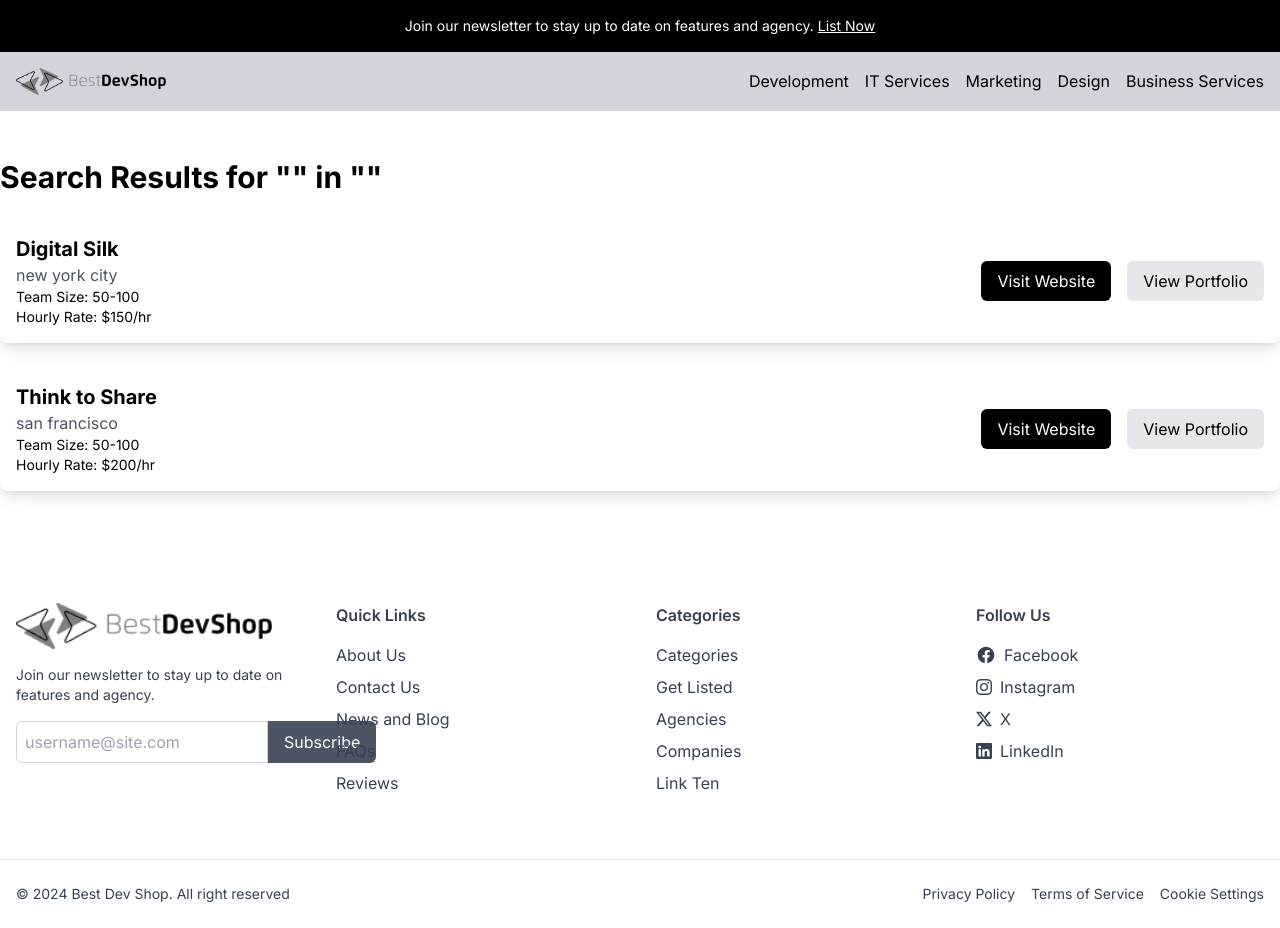
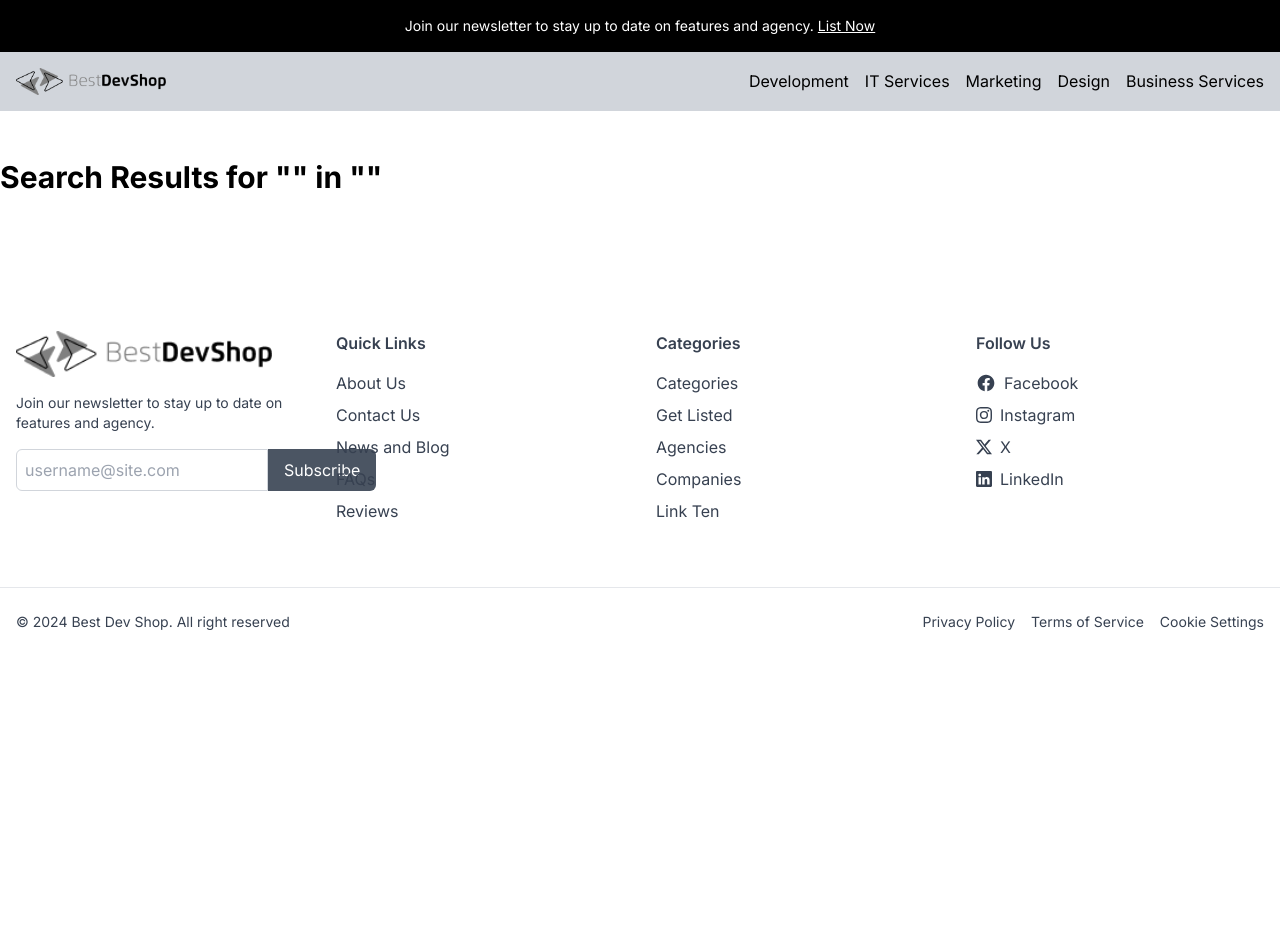
Before and after one commit to mdemon201287/Best-Dev-Shop-Nextjs-main, a Next.js app: page /listing in a window 1280 px wide. After the commit the page ends 800 px from the top, so only its background shows below. Built offline with nearby package versions, Linux system fonts and the light colour scheme.

Commit message:
modified

```diff
--- a/next.config.mjs
+++ b/next.config.mjs
@@ -1,4 +1,9 @@
 /** @type {import('next').NextConfig} */
-const nextConfig = {};
+const nextConfig = {
+    images: {
+      domains: ['example.com'], // Add external domains if needed
+    },
+    // Other Next.js configurations can go here
+  };
 
-export default nextConfig;
+  export default nextConfig;
--- a/src/app/[agency]/page.tsx
+++ b/src/app/[agency]/page.tsx
@@ -3,10 +3,12 @@
 'use client';
 
 import { useEffect, useState } from 'react';
-import { useRouter } from 'next/navigation'; // Ensure correct import
-import FilterSection from '../../components/FilterSection'; // Import FilterSection component
+import { useRouter } from 'next/navigation';
+import FilterSection from '../../components/FilterSection';
+import Image from 'next/image';
 import { Star } from 'lucide-react';
 
+// Define the interface for Agency
 interface Agency {
   name: string;
   location: string;
@@ -15,7 +17,8 @@
   description: string;
 }
 
-const agencies = [
+// List of agencies
+const agencies: Agency[] = [
   {
     name: 'Digital Silk',
     location: 'New York City, US',
@@ -23,42 +26,16 @@
     rate: '$150/hr',
     description: 'We build top-quality digital solutions for brands.',
   },
-  {
-    name: 'Think to Share',
-    location: 'San Francisco, US',
-    teamSize: '50-100',
-    rate: '$200/hr',
-    description: 'Leading software development company in the Bay Area.',
-  },
-  {
-    name: 'Ignite Visibility',
-    location: 'New York City, US',
-    teamSize: '50-100',
-    rate: '$200/hr',
-    description: 'Experts in marketing and brand visibility.',
-  },
-  {
-    name: 'Trango Tech',
-    location: 'New York City, US',
-    teamSize: '50-100',
-    rate: '$200/hr',
-    description: 'Top technology and consulting services.',
-  },
-  {
-    name: 'Eseo Space',
-    location: 'New York City, US',
-    teamSize: '50-100',
-    rate: '$200/hr',
-    description: 'Space technology and software solutions.',
-  },
+  // Add other agencies here
 ];
 
 export default function AgencyPage() {
   const router = useRouter();
+
+  // Update state to allow for both null and Agency types
   const [agency, setAgency] = useState<Agency | null>(null);
   const [isMounted, setIsMounted] = useState(false);
 
-  // Ensure the component is mounted before using router
   useEffect(() => {
     setIsMounted(true);
   }, []);
@@ -66,8 +43,6 @@
   useEffect(() => {
     if (isMounted && router) {
       const agencyName = window.location.pathname.split('/').pop();
-
-      if (agencyName) {
       const foundAgency = agencies.find(
         (agency) => agency.name.toLowerCase().replace(/\s+/g, '-') === agencyName
       );
@@ -75,15 +50,12 @@
         setAgency(foundAgency);
       }
     }
-    }
   }, [isMounted, router]);
 
-  // Show loading state if agency is not loaded yet
   if (!agency) {
     return <p>Loading...</p>;
   }
 
-  // Construct image path based on agency name
   const imagePath = `/images/${agency.name.toLowerCase().replace(/\s+/g, '-')}.png`;
 
   return (
@@ -97,20 +69,21 @@
         {/* Agency details section */}
         <div className="w-full lg:w-3/4">
           <h1 className="text-3xl font-bold">{agency.name}</h1>
-          <div className='p-4 mt-5 rounded-lg shadow-2xl'>
-          <img
+          <div className="p-4 mt-5 rounded-lg shadow-2xl">
+            <Image
               src={imagePath}
               alt={`${agency.name} logo`}
-            className="mb-4 w-auto h-auto object-contain "
+              width={300}
+              height={150}
+              className="mb-4 w-auto h-auto object-contain"
               onError={(e) => {
-              // Handle fallback if image doesn't exist
-              e.currentTarget.src = '/images/default-image.png'; // Fallback image
+                e.currentTarget.src = '/images/default-image.png';
               }}
             />
             <p>{agency.description}</p>
             <div className="flex items-center mb-2">
-                    {[1, 2, 3, 4, 5].map((star) => (
-                      <Star key={star} className="w-4 h-4 text-yellow-400" />
+              {[1, 2, 3, 4, 5].map((_, i) => (
+                <Star key={i} className="w-4 h-4 text-yellow-400" />
               ))}
             </div>
             <p className="mt-4">
--- a/src/app/listing/page.tsx
+++ b/src/app/listing/page.tsx
@@ -1,64 +1,29 @@
 // src/app/listing/page.tsx
 
-'use client'
+'use client';
 
-import { useSearchParams } from 'next/navigation'
-import Link from 'next/link'
-import Image from 'next/image'
+import { Suspense } from 'react';
+import { useSearchParams } from 'next/navigation';
 
-const agencies = [
-  {
-    name: 'Digital Silk',
-    location: 'new-york-city',
-    teamSize: '50-100',
-    rate: '$150/hr',
-  },
-  {
-    name: 'Think to Share',
-    location: 'san-francisco',
-    teamSize: '50-100',
-    rate: '$200/hr',
-  },
-  // Add more agencies as needed...
-]
+const ListingPage = () => {
+    const searchParams = useSearchParams();
+    const searchQuery = searchParams.get('search') || '';
+    const locationQuery = searchParams.get('location') || '';
 
-export default function ListingPage() {
-  const searchParams = useSearchParams()
-  const searchQuery = searchParams.get('search') || ''
-  const locationQuery = searchParams.get('location') || ''
+    return (
+        <div className="container mx-auto py-12">
+            <h1 className="text-3xl font-bold mb-6">
+                Search Results for &quot;{searchQuery}&quot; in &quot;{locationQuery}&quot;
+            </h1>
+            {/* Your content here */}
+        </div>
+    );
+};
 
-  const filteredAgencies = agencies.filter(agency =>
-    agency.name.toLowerCase().replace(/\s+/g, '-').includes(searchQuery) &&
-    agency.location.toLowerCase().includes(locationQuery)
-  )
-
-  return (
-    <div className="container mx-auto py-12">
-      <h1 className="text-3xl font-bold mb-6">Search Results for "{searchQuery}" in "{locationQuery}"</h1>
-
-      {/* Listing Agencies */}
-      <div className="grid grid-cols-1 gap-6">
-        {filteredAgencies.length > 0 ? (
-          filteredAgencies.map((agency, index) => (
-            <Link key={index} href={`/${agency.name.toLowerCase().replace(/\s+/g, '-')}`}>
-              <div className="bg-white shadow-lg p-4 rounded-lg flex justify-between items-center cursor-pointer">
-                <div>
-                  <h2 className="text-xl font-bold">{agency.name}</h2>
-                  <p className="text-gray-600">{agency.location.replace(/-/g, ' ')}</p>
-                  <p className="text-sm">Team Size: {agency.teamSize}</p>
-                  <p className="text-sm">Hourly Rate: {agency.rate}</p>
-                </div>
-                <div className="flex space-x-4">
-                  <button className="bg-black text-white px-4 py-2 rounded-md">Visit Website</button>
-                  <button className="bg-gray-200 px-4 py-2 rounded-md">View Portfolio</button>
-                </div>
-              </div>
-            </Link>
-          ))
-        ) : (
-          <p>No agencies found matching your search.</p>
-        )}
-      </div>
-    </div>
-  )
+export default function ListingPageWrapper() {
+    return (
+        <Suspense fallback={<div>Loading...</div>}>
+            <ListingPage />
+        </Suspense>
+    );
 }
--- a/src/app/search/page.tsx
+++ b/src/app/search/page.tsx
@@ -1,47 +1,29 @@
 // src/app/search/page.tsx
 
-'use client'
+'use client';
 
-import { useSearchParams } from 'next/navigation'
-import Link from 'next/link'
+import { Suspense } from 'react';
+import { useSearchParams } from 'next/navigation';
 
-const agencies = [
-  { name: 'Digital Silk', location: 'New York City, US', teamSize: '50-100', year: '2015', rate: '$150/hr' },
-  // Add more sample agencies here...
-]
+const SearchPage = () => {
+    const searchParams = useSearchParams();
+    const searchQuery = searchParams.get('search') || '';
+    const locationQuery = searchParams.get('location') || '';
 
-export default function SearchPage() {
-  const searchParams = useSearchParams()
-  const searchQuery = searchParams.get('search') || ''
-  const locationQuery = searchParams.get('location') || ''
+    return (
+        <div className="container mx-auto py-12">
+            <h1 className="text-3xl font-bold mb-6">
+                Search Results for &quot;{searchQuery}&quot; in &quot;{locationQuery}&quot;
+            </h1>
+            {/* Your content here */}
+        </div>
+    );
+};
 
-  // Filter the agencies based on search query and filters
-  const filteredAgencies = agencies.filter(agency => {
-    return agency.name.toLowerCase().includes(searchQuery.toLowerCase()) &&
-           agency.location.toLowerCase().includes(locationQuery.toLowerCase())
-  })
-
-  return (
-    <div className="container mx-auto py-12">
-      <h1 className="text-3xl font-bold mb-6">Search Results for "{searchQuery}" in "{locationQuery}"</h1>
-      <div className="grid grid-cols-1 gap-6">
-        {filteredAgencies.map((agency, index) => (
-          <Link key={index} href={`/${agency.name.toLowerCase().replace(/\s+/g, '-')}`}>
-            <div className="bg-white shadow-lg p-4 rounded-lg flex justify-between items-center">
-              <div>
-                <h2 className="text-xl font-bold">{agency.name}</h2>
-                <p className="text-gray-600">{agency.location}</p>
-                <p className="text-sm">Team Size: {agency.teamSize}</p>
-                <p className="text-sm">Hourly Rate: {agency.rate}</p>
-              </div>
-              <div className="flex space-x-4">
-                <button className="bg-black text-white px-4 py-2 rounded-md">Visit Website</button>
-                <button className="bg-gray-200 px-4 py-2 rounded-md">View Portfolio</button>
-              </div>
-            </div>
-          </Link>
-        ))}
-      </div>
-    </div>
-  )
+export default function SearchPageWrapper() {
+    return (
+        <Suspense fallback={<div>Loading...</div>}>
+            <SearchPage />
+        </Suspense>
+    );
 }
--- a/src/components/FindandContact.tsx
+++ b/src/components/FindandContact.tsx
@@ -1,3 +1,6 @@
+// src/components/FindandContact.tsx
+
+
 import React from 'react';
 
 const FindandContact = () => {
--- a/src/components/IdealProjectPartner.tsx
+++ b/src/components/IdealProjectPartner.tsx
@@ -1,4 +1,4 @@
-// components/IdealProjectSection.tsx
+// sr/components/IdealProjectSection.tsx
 
 import React from 'react';
 
--- a/src/components/SlidingLogos.tsx
+++ b/src/components/SlidingLogos.tsx
@@ -1,6 +1,6 @@
 // src/app/components/SlidingLogos.tsx
 
-import Image from 'next/image'
+import Image from 'next/image';
 
 const logos = [
   { src: "/images/Gong.png", alt: "Gong" },
@@ -16,17 +16,31 @@
   return (
     <section>
       <div className="my-16 relative flex overflow-x-hidden bg-[#EEEEEE]">
-                <div className="py-12 animate-infinite-scroll flex space-x-12 sm:space-x-16 md:space-x-24 lg:space-x-32">
+        <div className="py-12 animate-infinite-scroll flex space-x-6 sm:space-x-12 md:space-x-16 lg:space-x-24">
           {logos.map((logo, index) => (
-                        <Image key={index} src={logo.src} alt={logo.alt} className="h-8 sm:h-12 lg:h-16 w-auto max-w-none" width={256} height={256} />
+            <Image
+              key={index}
+              src={logo.src}
+              alt={logo.alt}
+              className="h-6 sm:h-10 md:h-12 lg:h-16 w-auto max-w-none"
+              width={256}
+              height={256}
+            />
           ))}
         </div>
-                <div className="py-12 animate-infinite-scroll flex space-x-12 sm:space-x-16 md:space-x-24 lg:space-x-32" aria-hidden="true">
+        <div className="py-12 animate-infinite-scroll flex space-x-6 sm:space-x-12 md:space-x-16 lg:space-x-24" aria-hidden="true">
           {logos.map((logo, index) => (
-                        <Image key={index} src={logo.src} alt={logo.alt} className="h-8 sm:h-12 lg:h-16 w-auto max-w-none" width={256} height={256} />
+            <Image
+              key={index}
+              src={logo.src}
+              alt={logo.alt}
+              className="h-6 sm:h-10 md:h-12 lg:h-16 w-auto max-w-none"
+              width={256}
+              height={256}
+            />
           ))}
         </div>
       </div>
     </section>
-    )
+  );
 }
```
Also changed, not shown: src/components/Header.tsx (+6 -9 lines), src/components/HeroSection.tsx (+15 -3 lines), public/images/Gong.png (deleted), public/images/automattic.png (deleted). Lines whose indentation alone changed are shown as unchanged.
